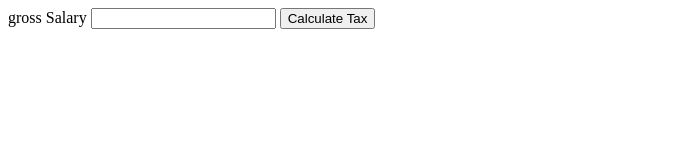
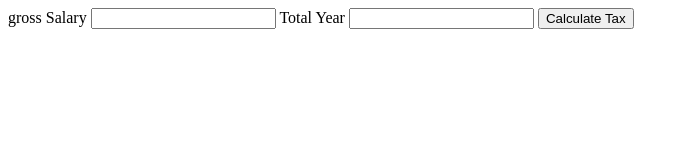
Before and after one commit to Ehete/TaxCalculator, a plain HTML site: page index.html in a window 1280 px wide. Shown: the whole page, without its empty margins (0-689 px from the left). Drawn offline with Linux system fonts and the light colour scheme.

Commit message:
tax of  a total year of experience

```diff
--- a/index.html
+++ b/index.html
@@ -9,8 +9,13 @@
 </head>
 <body>
     <label>gross Salary</label>
-    <input id ="grossSalary"  type = "number">
-    <button onclick="calculateTax()">Calculate Tax</button>
+    <input id ="grossSalary"  type = "number" oninput="calculateTax(document.getElementById('grossSalary').value,document.getElementById('totalYear').value)">
+    <label>Total Year</label>
+    <input id ="totalYear"  type = "number" oninput="calculateTax(document.getElementById('grossSalary').value,document.getElementById('totalYear').value)">
+    <button onclick="calculateTax(document.getElementById('grossSalary').value,document.getElementById('totalYear').value)">Calculate Tax</button>
+</br>
+    <label id = "tax"> </label>
 </body>
+
 <script src='taxCalculator.js'></script>
 </html>
--- a/taxCalculator.js
+++ b/taxCalculator.js
@@ -1,7 +1,15 @@
 let grossSalary = document.getElementById('grossSalary');
 
-function calculateTax() {
-    salary = grossSalary.value;
+function calculateTax(salary,totalYear) {
+   if(salary<=0 ){
+    document.getElementById('tax').innerHTML = "Please insert a valid salary";
+    return 0;
+   }
+   else if(totalYear <=0){
+    document.getElementById('tax').innerHTML = "Please insert a valid year of Experience";
+    return 0;
+   }
+  else{
     var tax = 0;
     if (salary > 10900){
         tax = (salary * 0.35) - 955;
@@ -27,9 +35,8 @@ function calculateTax() {
     else if ((salary > 0) && (salary <= 600)) {
         tax = 0;
     }
+    document.getElementById('tax').innerHTML = "Your Total Tax Contribution is " +(tax *totalYear);
+return  (tax*totalYear);
+  }
 
-   console.log(salary);
-    console.log(tax);
-    return  tax;
 }
-console.log(calculateTax(grossSalary.value));
```
Lines whose indentation alone changed are shown as unchanged.
